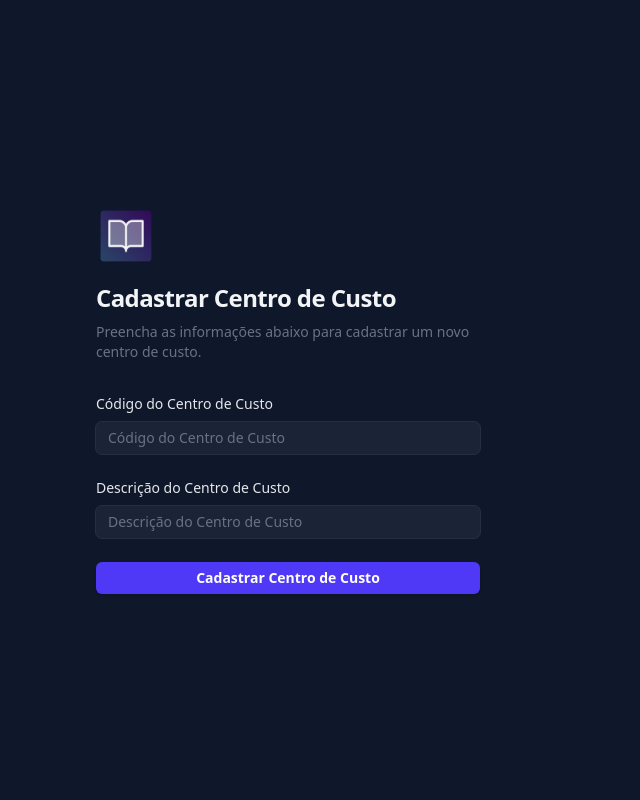
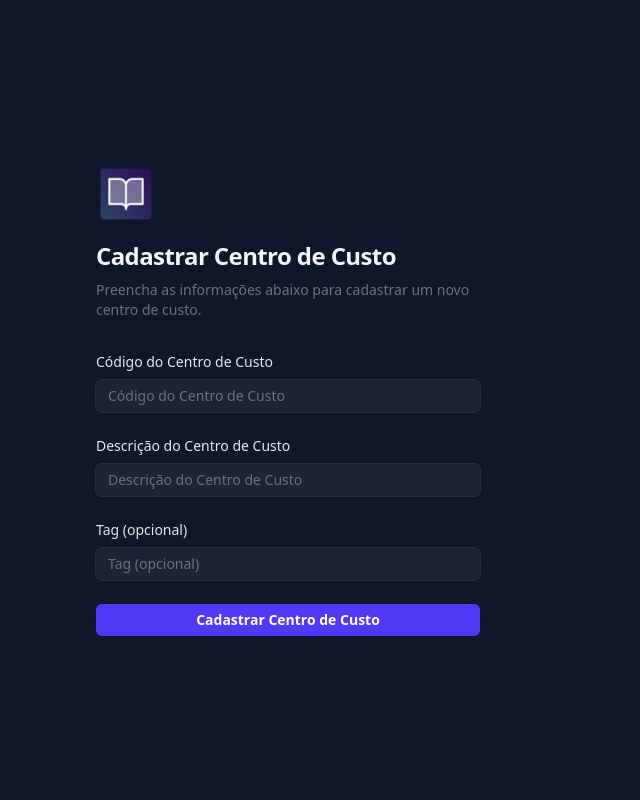
Before and after one commit to EricMoschen/Gestor-Os, a Django app: page /menuos/cadastrar-centro-custo/ in a window 1280 px wide. Shown: the whole page, without its empty margins (0-640 px from the left). Run offline with Django 5.2, Linux system fonts and the light colour scheme; a user stored in the database is signed in.

Commit message:
Salvar alterações antes de atualizar

```diff
--- a/menuos/forms.py
+++ b/menuos/forms.py
@@ -76,7 +76,7 @@ class CentroDeCustoForm(forms.ModelForm):
     """
     class Meta:
         model = CentroDeCusto
-        fields = ['codigo_custo', 'descricao_custo']
+        fields = ['codigo_custo', 'descricao_custo', 'tag']  # adiciona 'tag' aqui
         widgets = {
             'codigo_custo': forms.TextInput(attrs={
                 'class': 'form-input',
@@ -86,8 +86,12 @@ class CentroDeCustoForm(forms.ModelForm):
                 'class': 'form-input',
                 'placeholder': 'Descrição do Centro de Custo'
             }),
+            'tag': forms.TextInput(attrs={
+                'class': 'form-input',
+                'placeholder': 'Tag (opcional)',
+                'maxlength': '50',
+            }),
         }
-
 
 
 class ColaboradorForm(forms.ModelForm):
--- a/menuos/models.py
+++ b/menuos/models.py
@@ -9,6 +9,7 @@ class CentroDeCusto(models.Model):
     """
     codigo_custo = models.CharField(max_length=10, unique=True)
     descricao_custo = models.CharField(max_length=255)
+    tag = models.CharField(max_length=50, blank=True, null=True, help_text="Tag opcional para o centro de custo")
 
     def __str__(self):
         return f"{self.codigo_custo} - {self.descricao_custo}"
--- a/menuos/templates/cadastrar_centro_de_custo.html
+++ b/menuos/templates/cadastrar_centro_de_custo.html
@@ -57,7 +57,18 @@
                                 value="{{ form.descricao_custo.value|default:'' }}" />
                         </div>
                     </div>
-
+                    <div>
+                        <label for="tag"
+                            class="block text-sm font-medium text-gray-200">Tag
+                            (opcional)</label>
+                        <div class="mt-2">
+                            <input id="tag" name="tag" type="text"
+                                maxlength="50"
+                                class="block w-full rounded-md bg-white/5 px-3 py-1.5 text-base text-white outline outline-1 outline-white/10 placeholder:text-gray-500 focus:outline focus:outline-2 focus:outline-indigo-500 sm:text-sm"
+                                placeholder="Tag (opcional)"
+                                value="{{ form.tag.value|default:'' }}" />
+                        </div>
+                    </div>
                     <div>
                         <button type="submit"
                             class="flex w-full justify-center cursor-pointer rounded-md bg-indigo-600 px-3 py-1.5 text-sm font-semibold text-white shadow-sm hover:bg-indigo-500">
```
Also changed, not shown: menuos/templates/listar-os.html (+32 -16 lines), db.sqlite3, menuos/migrations/0011_centrodecusto_tag.py (added), static/Logo_IMA.webp (added).
